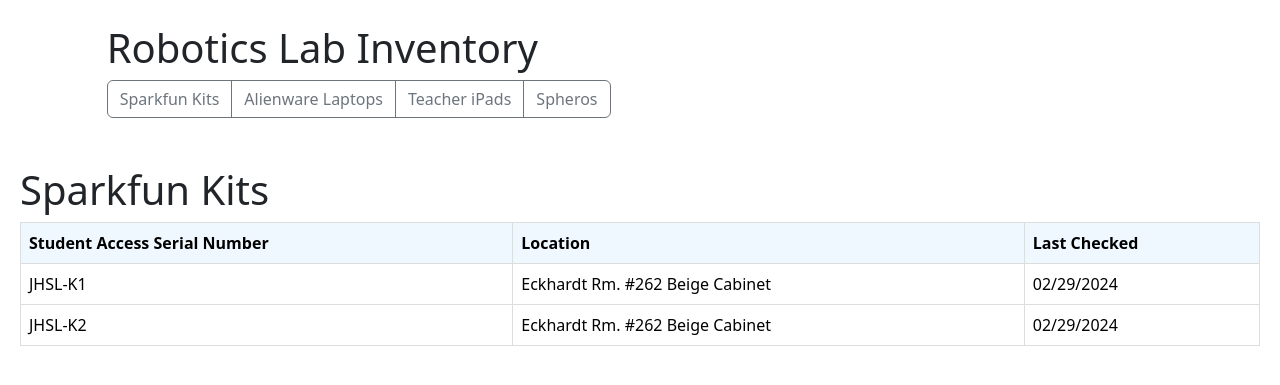
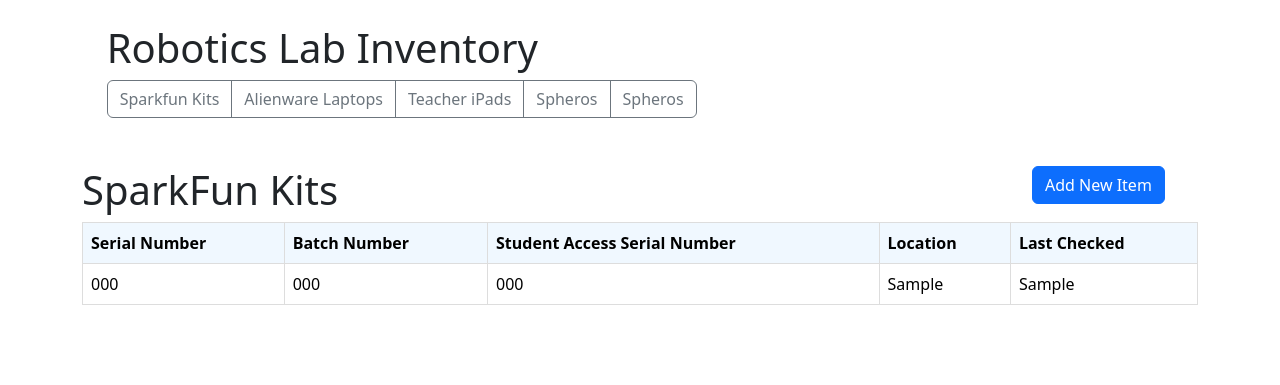
Before and after one commit to ljbyon/QR-Inventory-Tracking-Web-App, a Django app: page /robotics_lab/sparkfun/ in a window 1280 px wide. Shown: the part 56-441 px from the top of the page. Run offline with Django 5.2, Linux system fonts and the light colour scheme; tables that the repository leaves empty hold one stand-in row (values such as "Sample post").

Commit message:
add button, scanner finished, model logic done

```diff
--- a/Inventory/admin.py
+++ b/Inventory/admin.py
@@ -1,4 +1,6 @@
 from django.contrib import admin
-from .models import SA_Serial_Numbers
+from .models import SA_Serial_Numbers,Alienware,SparkFunKit
 # Register your models here.
 admin.site.register(SA_Serial_Numbers)
+admin.site.register(Alienware)
+admin.site.register(SparkFunKit)
--- a/Inventory/models.py
+++ b/Inventory/models.py
@@ -7,25 +7,54 @@
     serial_number= models.CharField(max_length=100)
     last_checked = models.CharField(max_length=100, default=timezone.now)
 
-"""
+
 class Alienware(models.Model):
     # This will put a timestamp of whenever a record was added
     created_at = models.DateTimeField(auto_now_add=True)
+    serial_number= models.CharField(max_length=100)
+    sa_serial_number = models.CharField(max_length=100)
+    location = models.CharField(max_length=100)
 
-    serial_number= models.CharField(max_length=30)
-    asset_number = models.CharField(max_length=50)
-    location = models.CharField(max_length=30)
-    updated = models.CharField(max_length=30)
+
+# IGNORE THIS ONE BELOW
+class alienware_table(models.Model):
+    serial_number = models.CharField(max_length=100)
+    last_checked = models.CharField(max_length=100)
+    sa_serial_number = models.CharField(max_length=100, primary_key=True)
+    location = models.CharField(max_length=100)
+
+    class Meta:
+        managed = False  # Set managed to False to tell Django not to manage this model's database table
+        db_table = 'alienware_table'  # Name of the view in the database
+
+
+class new_alienware_table(models.Model):
+    serial_number = models.CharField(max_length=100)
+    last_checked = models.CharField(max_length=100)
+    sa_serial_number = models.CharField(max_length=100, primary_key=True)
+    location = models.CharField(max_length=100)
+
+    class Meta:
+        managed = False  # Set managed to False to tell Django not to manage this model's database table
+        db_table = 'new_alienware_table'  # Name of the view in the database
+
+
 class SparkFunKit(models.Model):
     # This will put a timestamp of whenever a record was added
     created_at = models.DateTimeField(auto_now_add=True)
 
-    serial_number= models.CharField(max_length=30)
-    batch_number = models.CharField(max_length=30)
-    asset_number = models.CharField(max_length=50)
-    location = models.CharField(max_length=30)
+    serial_number= models.CharField(max_length=100)
+    batch_number = models.CharField(max_length=100)
+    sa_serial_number = models.CharField(max_length=100)
+    location = models.CharField(max_length=100)
 
-    def __str__(self):
-        return(f"{self.asset_number} {self.location}")
+class sparkfun_table(models.Model):
+    serial_number = models.CharField(max_length=100)
+    batch_number = models.CharField(max_length=100, primary_key=True)
+    last_checked = models.CharField(max_length=100)
+    sa_serial_number = models.CharField(max_length=100)
+    location = models.CharField(max_length=100)
 
-"""
+    class Meta:
+        managed = False  # Set managed to False to tell Django not to manage this model's database table
+        db_table = 'sparkfun_table'  # Name of the view in the database
--- a/Inventory/templates/robotics_lab.html
+++ b/Inventory/templates/robotics_lab.html
@@ -24,6 +24,7 @@
         <a type="button" class="btn btn-outline-secondary" href="{% url 'alienware' %}" >Alienware Laptops</a>
         <a type="button" class="btn btn-outline-secondary" href="{% url 'teacherpack' %}" >Teacher iPads</a>
         <a type="button" class="btn btn-outline-secondary" href="{% url 'spheros' %}" >Spheros</a>
+        <a type="button" class="btn btn-outline-secondary" href="{% url 'spheros' %}" >Spheros</a>
         </div>
       </div>
     </div>
--- a/Inventory/templates/sparkfun.html
+++ b/Inventory/templates/sparkfun.html
@@ -1,17 +1,17 @@
+
 {% extends "robotics_lab.html" %}
 
 {% block content1 %}
 
 <div class="col-md-6 offset-md-1">
 <br>
-
 </div>
 <br>
 <style>
 .table-wrapper {
     border-radius: 10px;
     overflow: visible;
-        margin: 0 20px; /* Adjust margins as needed */
+    margin:0 20px; /* Adjust margins as needed */
   }
 
   .table {
@@ -29,37 +29,56 @@
   .table th {
     background-color: #f0f8ff;
   }
+  .button-wrapper {
+    position: fixed;
+    top: 50%; /* Adjust as needed */
+    right: 80px; /* Adjust as needed */
+    transform: translateY(-460%);
+  }
+
+  /* Optional: If you want the button to be aligned vertically centered */
+  .button-wrapper button {
+    display: block;
+    margin: 0 auto;
+  }
 
 </style>
+<div class="table-wrapper">
+    <div class="container text-left">
+        <div class="row justify-content-md-left">
+          <div class="col col-lg-10">
+            <h1> SparkFun Kits</h1>
+          </div>
+          <div class="col col-lg-2">
+            <a type="button" class="btn btn-primary"href="{% url 'add_sparkfun' %}" >Add New Item</a>
+          </div>
+        </div>
 
-    <div class="table-wrapper">
-        <h1> Sparkfun Kits</h1>
+
     <table class="table">
       <thead>
         <tr>
-
+          <th scope="col">Serial Number</th>
+          <th scope="col">Batch Number</th>
           <th scope="col">Student Access Serial Number</th>
           <th scope="col">Location</th>
           <th scope="col">Last Checked</th>
         </tr>
       </thead>
       <tbody>
+            {% if kits %}
+            {% for item in kits %}
         <tr>
-
-              <td>JHSL-K1</td>
-              <td>Eckhardt Rm. #262 Beige Cabinet</td>
-              <td> 02/29/2024 </td>
+          <td>{{ item.serial_number }}</td>
+          <td>{{ item.batch_number }}</td>
+          <td>{{ item.sa_serial_number }}</td>
+          <td>{{ item.location }}</td>
+          <td>{{ item.last_checked }}</td>
         </tr>
-            <tr>
-
-              <td>JHSL-K2</td>
-              <td>Eckhardt Rm. #262 Beige Cabinet</td>
-              <td>02/29/2024</td>
-            </tr>
-            <tr>
-
-            </tr>
+            {% endfor %}
+            {% endif %}
       </tbody>
     </table>
   </div>
+
 {% endblock %}
--- a/Inventory/urls.py
+++ b/Inventory/urls.py
@@ -10,7 +10,9 @@
     path('scanner/', views.scanner, name='scanner'),
     path('robotics_lab/', views.robotics_lab, name='robotics_lab'),
     path('robotics_lab/alienware/', views.alienware, name='alienware'),
-     path('robotics_lab/sparkfun/', views.sparkfun, name='sparkfun'),
+    path('robotics_lab/sparkfun/', views.sparkfun, name='sparkfun'),
     path('robotics_lab/teacherpack/', views.teacherpack, name='teacherpack'),
     path('robotics_lab/spheros/', views.spheros, name='spheros'),
+    path('alienware/add_alienware/', views.add_alienware, name='add_alienware'),
+    path('sparkfun/add_sparkfun', views.add_sparkfun, name='add_sparkfun'),
 ]
--- a/Inventory/views.py
+++ b/Inventory/views.py
@@ -1,9 +1,10 @@
 from django.shortcuts import render, redirect
 from django.contrib.auth import authenticate, login, logout
 from django.contrib import messages
-from .models import SA_Serial_Numbers
+from .models import SA_Serial_Numbers, Alienware, new_alienware_table, sparkfun_table, SparkFunKit
 from django.shortcuts import get_object_or_404
 from datetime import datetime
+from .forms import AddAlienware, AddSparkfun
 
 # Create your views here.
 
@@ -38,9 +39,11 @@
         print(sa_serial_number)
         sa_serial_object = get_object_or_404(SA_Serial_Numbers, serial_number=sa_serial_number)
         if sa_serial_object.serial_number == sa_serial_number:
-            SA_Serial_Numbers.scanned = True
-            SA_Serial_Numbers.last_checked = datetime.now().date()
+
+
+            sa_serial_object.last_checked = datetime.now().date()
             sa_serial_object.save()
+            print(datetime.now().date())
             print("Serial number matched")
 
     return render(request, 'scanner.html')
@@ -50,15 +53,72 @@
     return render(request, 'robotics_lab.html')
 
 def sparkfun(request):
-    return render(request, 'sparkfun.html')
+    kits = sparkfun_table.objects.all()
+    return render(request, 'sparkfun.html',{ 'kits' : kits})
+
+def add_sparkfun(request):
+    return render(request, 'add_sparkfun.html')
+
 
 def teacherpack(request):
     return render(request, 'teacherpack.html')
 
 def alienware(request):
-    values = SA_Serial_Numbers.objects.all()
+    checked = SA_Serial_Numbers.objects.all()
+    values = Alienware.objects.all()
+    aliens = new_alienware_table.objects.all()
     print(values)
-    return render(request, 'alienware.html', {'values' : values})
+    return render(request, 'alienware.html', {'values' : values, 'checked' : checked, "aliens" : aliens})
 
 def spheros(request):
     return render(request, 'spheros.html')
+
+
+def add_sparkfun(request):
+    form = AddSparkfun(request.POST or None)
+    if request.user.is_authenticated:
+        if request.method == "POST":
+            if form.is_valid():
+
+                tracking_data = {
+                'serial_number' : form.cleaned_data['serial_number'],
+                'last_checked' : form.cleaned_data['last_checked'],
+                }
+                sparkfun_data = {
+                    'location' : form.cleaned_data['location'],
+                    'sa_serial_number' : form.cleaned_data['sa_serial_number'],
+                    'serial_number' : form.cleaned_data['serial_number'],
+                    'batch_number' : form.cleaned_data['batch_number'],
+                    }
+
+                new_item_SA_Serial_Number = SA_Serial_Numbers.objects.create(**tracking_data)
+                new_item_sparkfun = SparkFunKit.objects.create(**sparkfun_data)
+                messages.success(request, "Item Created")
+
+                return redirect('sparkfun')
+        return render(request,'add_sparkfun.html', {'form' : form})
+
+
+
+def add_alienware(request):
+    form = AddAlienware(request.POST or None)
+    if request.user.is_authenticated:
+        if request.method == "POST":
+            if form.is_valid():
+
+                tracking_data = {
+                'serial_number' : form.cleaned_data['serial_number'],
+                'last_checked' : form.cleaned_data['last_checked'],
+                }
+                alienware_data = {
+                    'location' : form.cleaned_data['location'],
+                    'sa_serial_number' : form.cleaned_data['sa_serial_number'],
+                    'serial_number' : form.cleaned_data['serial_number'],
+                    }
+
+                new_item_SA_Serial_Number = SA_Serial_Numbers.objects.create(**tracking_data)
+                new_item_alienware = Alienware.objects.create(**alienware_data)
+                messages.success(request, "Item Created")
+
+                return redirect('alienware')
+        return render(request,'add_alienware.html', {'form' : form})
--- a/Jaslabs/settings.py
+++ b/Jaslabs/settings.py
@@ -25,7 +25,7 @@
 # SECURITY WARNING: don't run with debug turned on in production!
 DEBUG = True
 
-ALLOWED_HOSTS = ["192.168.4.31", "127.0.0.1", "10.133.224.228"]
+ALLOWED_HOSTS = ["192.168.4.31", "127.0.0.1", "10.133.224.228", "10.133.212.60"]
 
 
 # Application definition
```
Also changed, not shown: Inventory/forms.py (added, +64 -0 lines), Inventory/templates/add_alienware.html (added, +17 -0 lines), Inventory/templates/add_sparkfun.html (added, +17 -0 lines), Inventory/templates/alienware.html (+9 -21 lines), Inventory/migrations/0008_alter_sa_serial_numbers_id.py (added), Inventory/migrations/0009_alienware.py (added), Inventory/migrations/0010_alienware_table.py (added), Inventory/migrations/0011_new_alienware_table.py (added), Inventory/migrations/0012_sparkfunkit.py (added), Inventory/migrations/0013_sparkfun_table.py (added). Lines whose indentation alone changed are shown as unchanged.
